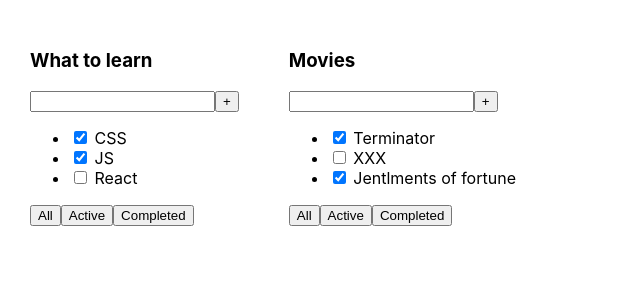
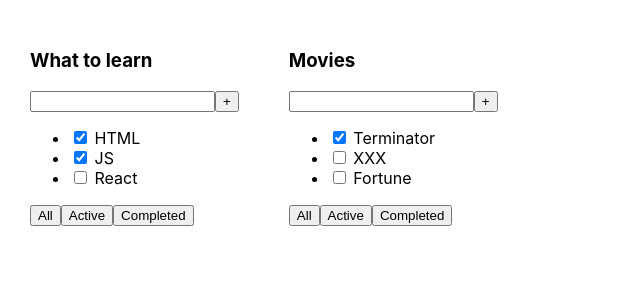
Before and after one commit to uladzidu/to-do-list, a React (Create React App) app: page / in a window 1280 px wide. Shown: the top 300 px of the page, without its empty margins (0-640 px from the left). Built offline with nearby package versions, Linux system fonts and the light colour scheme.

Commit message:
new changes 20.10

```diff
--- a/src/App.tsx
+++ b/src/App.tsx
@@ -1,21 +1,20 @@
 import React from 'react';
 import './App.css';
-import { Todolist }  from './Todolist';
+import { ArrayType, Todolist }  from './Todolist';
 
 function App() {
 
-let tasks1 = [
-    {id : 1, title: "CSS", isDone: true },
-    {id : 2, title: "JS", isDone: true },
-    {id : 3, title: "React", isDone: false },
+let tasks1 : Array<ArrayType> = [
+    {id : 1 , title : "HTML", isDone : true },
+    {id : 2 , title : "JS", isDone : true },
+    {id : 3 , title : "React", isDone : false }
 ]
 
-let tasks2 = [
-    {id : 1, title: "Terminator", isDone: true },
-    {id : 2, title: "XXX", isDone: false },
-    {id : 3, title: "Jentlments of fortune", isDone: true },
+let tasks2 : Array<ArrayType> = [
+    {id : 1 , title : "Terminator", isDone : true },
+    {id : 2 , title : "XXX", isDone : false },
+    {id : 3 , title : "Fortune", isDone : false }
 ]
-
 
     return (
         <div className="App">
--- a/src/Todolist.tsx
+++ b/src/Todolist.tsx
@@ -2,30 +2,32 @@ import { type } from 'os';
 import React from 'react';
 
 
-type TaskType = {
+export type ArrayType = {
     id : number
     title : string
     isDone : boolean
 }
 
+
 type PropsType = {
-    title : string;
-    tasks : Array <TaskType>
+
+    title : string
+    tasks : Array<ArrayType>
 }
 
-export function Todolist(props : PropsType) {
+
+export function Todolist( props : PropsType ) { // использую title и tasks. То что использовано возле самой компоненты
     return (
         <div>
-            <h3>{props.title}</h3>
+            <h3> {props.title} </h3>
             <div>
                 <input />
                 <button>+</button>
             </div>
             <ul>
-                <li><input type="checkbox" checked= {props.tasks[0].isDone} /> <span> {props.tasks[0].title} </span></li>
-                <li><input type="checkbox" checked= {props.tasks[1].isDone} /> <span> {props.tasks[1].title} </span></li>
-                <li><input type="checkbox" checked= {props.tasks[2].isDone} /> <span> {props.tasks[2].title} </span></li>
-
+                <li><input type="checkbox" checked={props.tasks[0].isDone} /> <span>{props.tasks[0].title}</span></li>
+                <li><input type="checkbox" checked={props.tasks[1].isDone} /> <span>{props.tasks[1].title}</span></li>
+                <li><input type="checkbox" checked={props.tasks[2].isDone} /> <span>{props.tasks[2].title}</span></li>
             </ul>
             <div>
                 <button>All</button>
```
